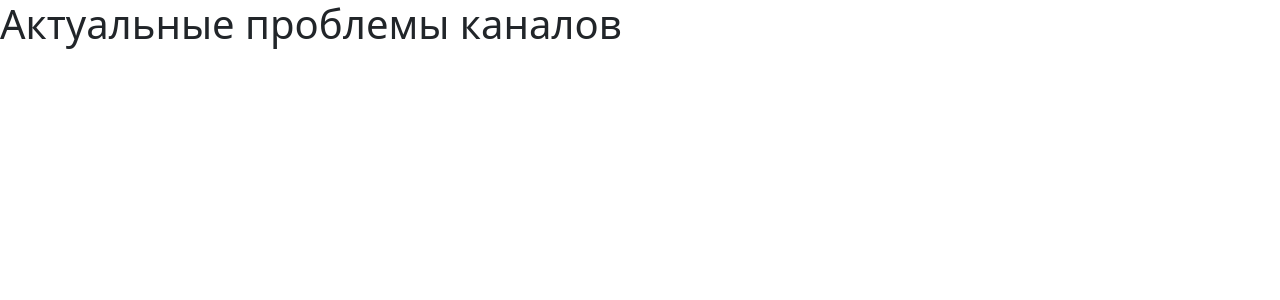
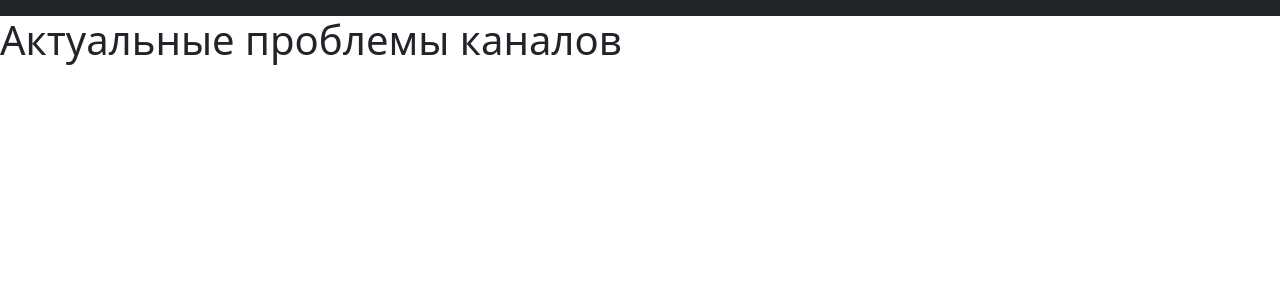
Before and after one commit to rdk72/CCProject, a Django app: page / in a window 1280 px wide. Shown: the top 300 px of the page. Run offline with Django 4.2, Linux system fonts and the light colour scheme.

Commit message:
Base settings

```diff
--- a/ChannelsControl/templates/base.html
+++ b/ChannelsControl/templates/base.html
@@ -8,6 +8,9 @@
       <link href="https://cdn.jsdelivr.net/npm/bootstrap@5.3.0-alpha2/dist/css/bootstrap.min.css" rel="stylesheet" integrity="sha384-aFq/bzH65dt+w6FI2ooMVUpc+21e0SRygnTpmBvdBgSdnuTN7QbdgL+OapgHtvPp" crossorigin="anonymous">
     </head>
     <body>
+    <nav class="navbar bg-dark" data-bs-theme="dark">
+  <!-- Navbar content -->
+</nav>
         {% block content %} Channels Control {% endblock %}
         <script src="https://cdn.jsdelivr.net/npm/bootstrap@5.3.0-alpha2/dist/js/bootstrap.bundle.min.js" integrity="sha384-qKXV1j0HvMUeCBQ+QVp7JcfGl760yU08IQ+GpUo5hlbpg51QRiuqHAJz8+BrxE/N" crossorigin="anonymous"></script>
     </body>
```
